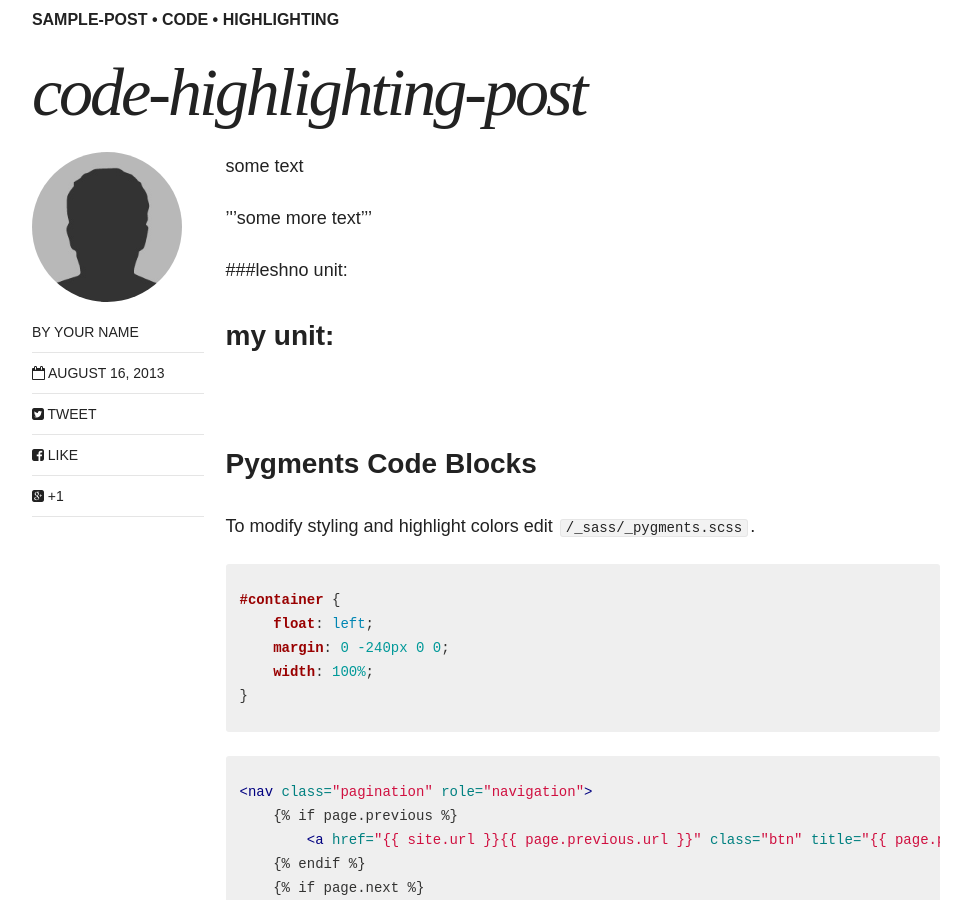
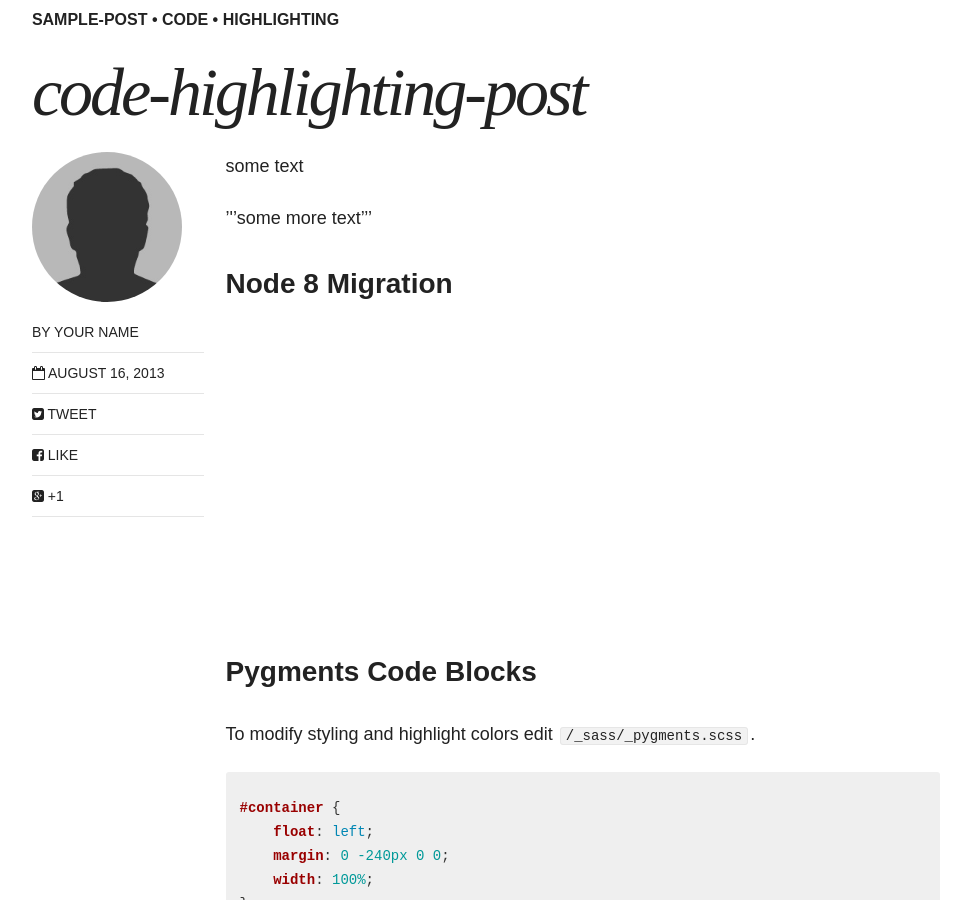
Before and after one commit to galdil/galdil.github.io, a Jekyll site: the page built from _posts/articles/2013-08-16-code-highlighting-post.md, in a window 1280 px wide and 900 px high, scrolled down 740 px. Shown: the whole window, without its empty margins (154-1125 px from the left). Built offline with Jekyll 4.4.1, drawn with Linux system fonts in a browser that asks for light colours; nearby versions of some CDN libraries.

Commit message:
Update 2013-08-16-code-highlighting-post.md

```diff
--- a/_posts/articles/2013-08-16-code-highlighting-post.md
+++ b/_posts/articles/2013-08-16-code-highlighting-post.md
@@ -16,12 +16,19 @@
 
 '''some more text'''
 
-[^1]: <http://en.wikipedia.org/wiki/Syntax_highlighting>
-###leshno unit:
-<div class="apester-media" data-media-id="5a0b3f4cb9452600010a1f3c" height="512"></div><script async src="//static.apester.com/js/sdk/v2.0/apester-javascript-sdk.min.js"></script>
-### my unit:
-<div class="apester-media" data-media-id="5a0c455c76cdae000155bfe1" height="512"></div><script async src="//static.apester.com/js/sdk/v2.0/apester-javascript-sdk.min.js"></script>
+### Node 8 Migration
 <br>
+<div class="apester-media" data-media-id="5a0da0a6a979360001579276" height="650"></div><script async src="https://storage.googleapis.com/apester-staging/sdk/pe/core.min.js"></script>
+<br>
+<div class="apester-media" data-media-id="5a115a54b3ca81000193b6d1" height="350"></div><script async src="https://storage.googleapis.com/apester-staging/sdk/pe/core.min.js"></script>
+<br>
+<div class="apester-media" data-media-id="5a115c5ab3ca81000193b6df" height="534"></div><script async src="https://storage.googleapis.com/apester-staging/sdk/pe/core.min.js"></script>
+<br>
+<div class="apester-media" data-media-id="5a115cb2b3ca81000193b6e4" height="388"></div><script async src="https://storage.googleapis.com/apester-staging/sdk/pe/core.min.js"></script>
+<br>
+<div class="apester-media" data-media-id="5a115e25b3ca81000193b6e8" height="600"></div><script async src="https://storage.googleapis.com/apester-staging/sdk/pe/core.min.js"></script>
+<br>
+<div class="apester-media" data-media-id="59fae2037b9cb300014d11df" height="512"></div><script async src="https://storage.googleapis.com/apester-staging/sdk/pe/core.min.js"></script>
 ### Pygments Code Blocks
 
 To modify styling and highlight colors edit `/_sass/_pygments.scss`.
```
